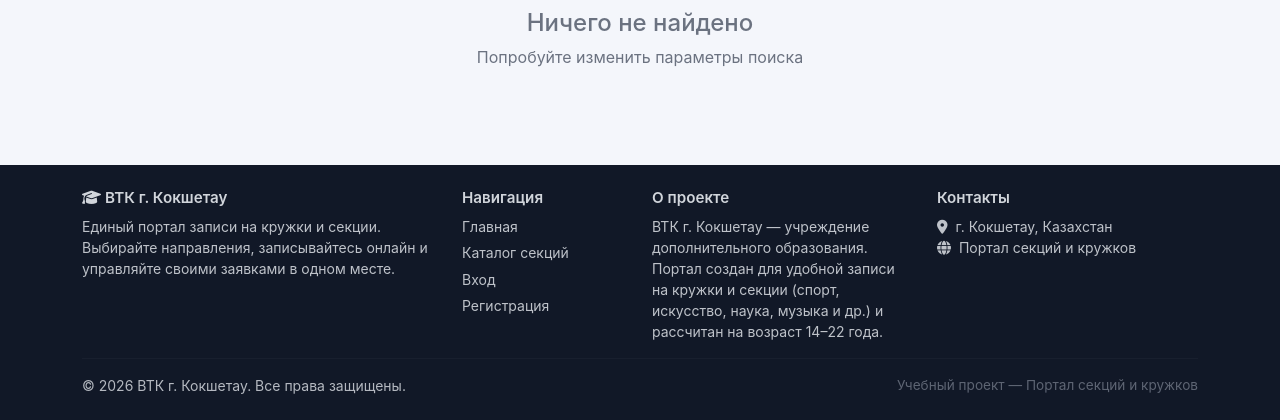
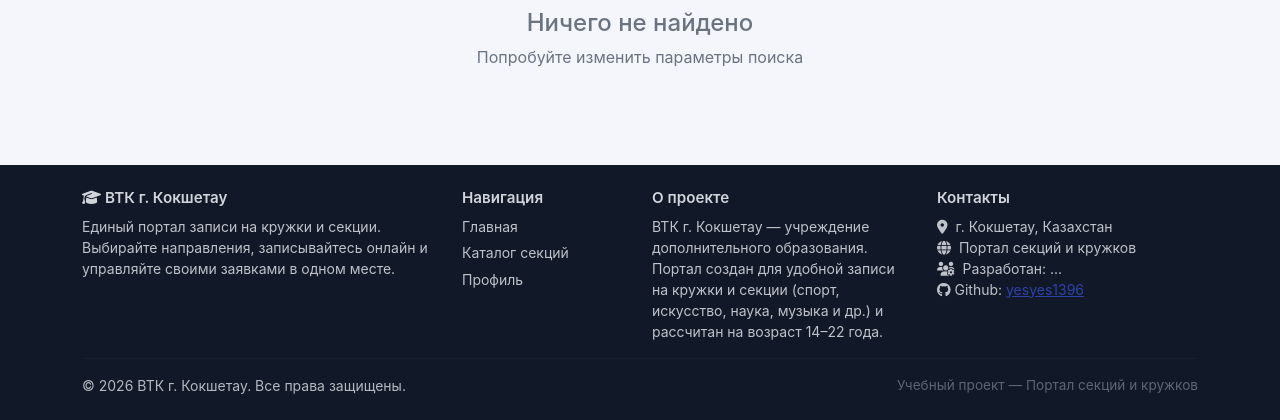
Before and after one commit to yesyes1396/vtkcircles, a Flask app: page / in a window 1280 px wide. Shown: the part 569-989 px from the top of the page. Run offline with Flask 3, Linux system fonts and the light colour scheme; data that the repository does not hold is empty.

Commit message:
footer improvement

```diff
--- a/app/templates/base.html
+++ b/app/templates/base.html
@@ -116,8 +116,7 @@
                     <ul class="footer-links list-unstyled small mb-0">
                         <li><a href="/">Главная</a></li>
                         <li><a href="/#courses">Каталог секций</a></li>
-                        <li><a href="/login">Вход</a></li>
-                        <li><a href="/register">Регистрация</a></li>
+                        <li><a href="/profile">Профиль</a></li>
                     </ul>
                 </div>
                 <div class="col-lg-3">
@@ -127,8 +126,10 @@
                 <div class="col-lg-3">
                     <h6 class="footer-heading">Контакты</h6>
                     <p class="footer-text small mb-0">
-                        <i class="fas fa-map-marker-alt me-1"></i> г. Кокшетау, Казахстан<br>
-                        <i class="fas fa-globe me-1"></i> Портал секций и кружков
+                        <i class="fas fa-map-marker-alt me-1"></i> г. Кокшетау, Казахстан <br>
+                        <i class="fas fa-globe me-1"></i> Портал секций и кружков <br>
+                        <i class="fa-solid fa-users-gear me-1"></i> Разработан: ... <br>
+                        <i class="fa-brands fa-github"></i> Github: <a href="https://github.com/yesyes1396"> yesyes1396 </a>
                     </p>
                 </div>
             </div>
```
